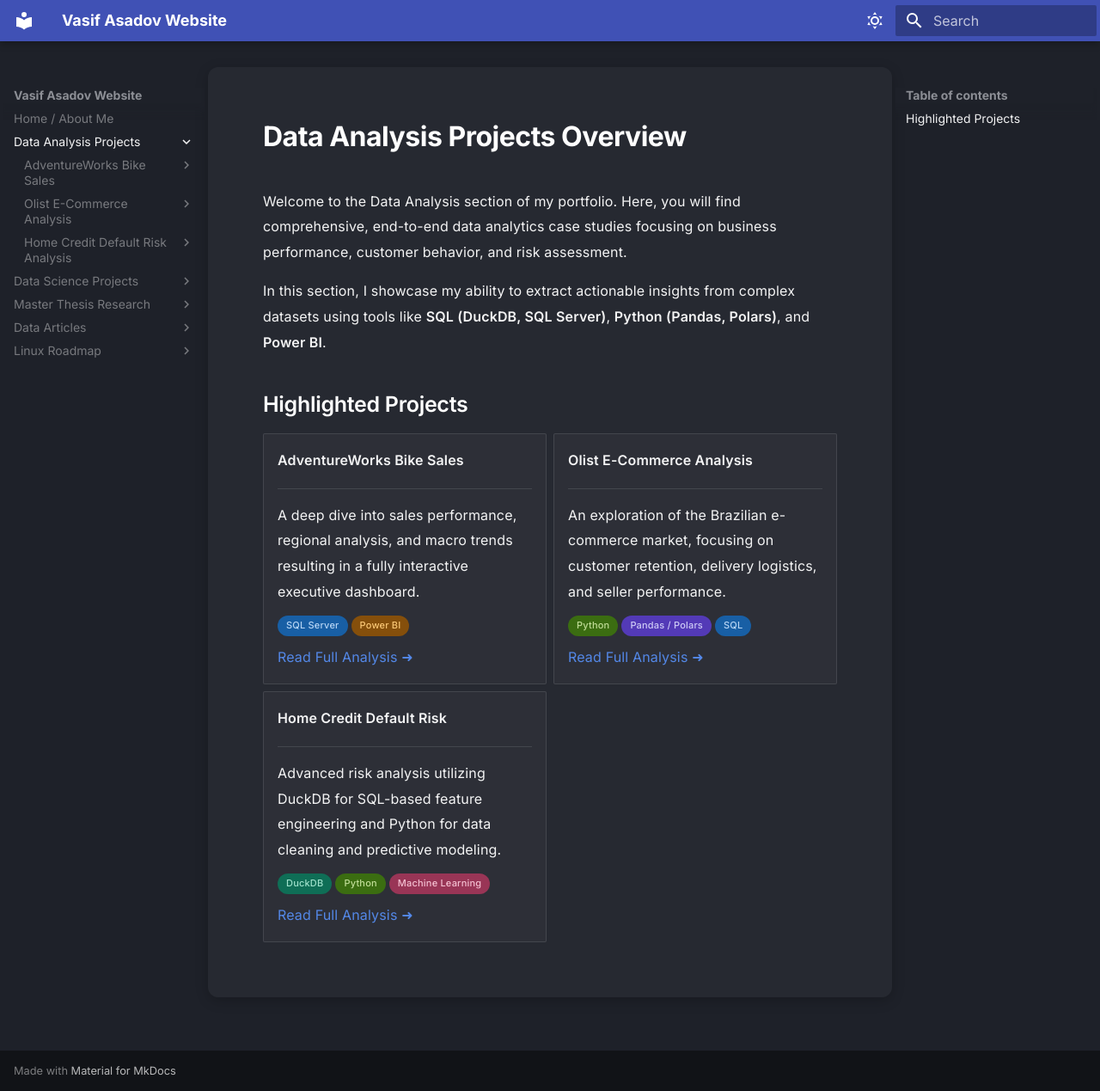
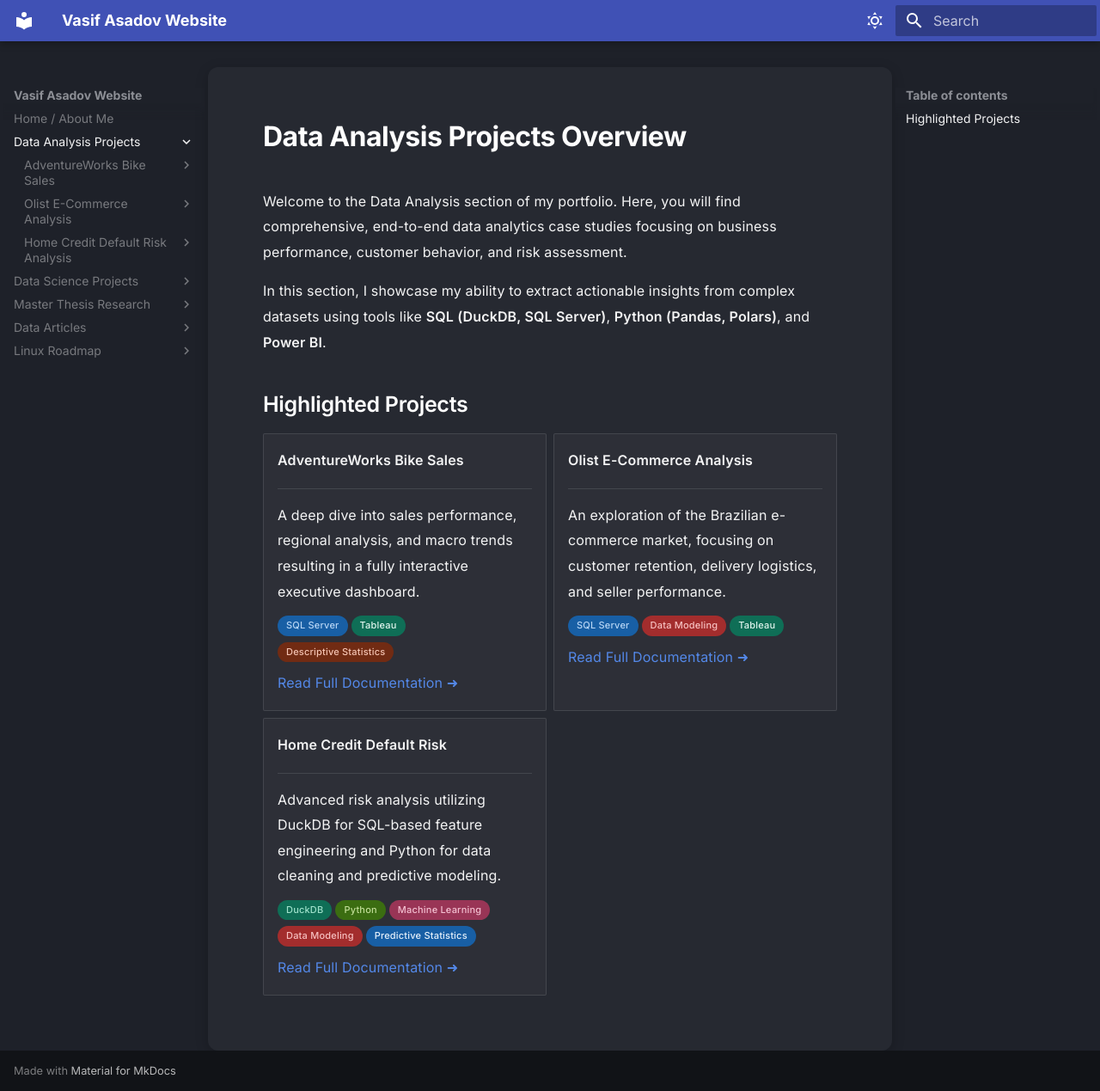
Before and after one commit to vasif-asadov1/Official_Website, an MkDocs documentation site: the page built from docs/data_analysis/index.md, in a window 1280 px wide and 1269 px high. Shown: the whole window at 86% size. Built offline with MkDocs 1.6.1 and Material for MkDocs 9.7.7, drawn with Linux system fonts in a browser that asks for light colours.

Commit message:
Modifications are applied

```diff
--- a/docs/data_analysis/index.md
+++ b/docs/data_analysis/index.md
@@ -14,9 +14,9 @@
 
     A deep dive into sales performance, regional analysis, and macro trends resulting in a fully interactive executive dashboard.
 
-    <span class="tag sql">SQL Server</span><span class="tag powerbi">Power BI</span>
+    <span class="tag sql">SQL Server</span><span class="tag tableau">Tableau</span> <span class="tag desc_stats">Descriptive Statistics</span>
 
-    [Read Full Analysis ➜](adventureworks_bike_sales/00_problem_description.md)
+    [Read Full Documentation ➜](adventureworks_bike_sales/00_problem_description.md)
 
 -   __Olist E-Commerce Analysis__
 
@@ -24,9 +24,9 @@
 
     An exploration of the Brazilian e-commerce market, focusing on customer retention, delivery logistics, and seller performance.
 
-    <span class="tag python">Python</span><span class="tag pandas">Pandas / Polars</span><span class="tag sql">SQL</span>
+    <span class="tag sql">SQL Server</span><span class="tag data_model">Data Modeling</span><span class="tag tableau">Tableau</span>
 
-    [Read Full Analysis ➜](olist_e_commerce/00_problem_description.md)
+    [Read Full Documentation ➜](olist_e_commerce/00_problem_description.md)
 
 -   __Home Credit Default Risk__
 
@@ -34,9 +34,9 @@
 
     Advanced risk analysis utilizing DuckDB for SQL-based feature engineering and Python for data cleaning and predictive modeling.
 
-    <span class="tag duckdb">DuckDB</span><span class="tag python">Python</span><span class="tag ml">Machine Learning</span>
+    <span class="tag duckdb">DuckDB</span><span class="tag python">Python</span><span class="tag ml">Machine Learning</span> <span class="tag data_model">Data Modeling</span><span class="tag pred_stats">Predictive Statistics</span>
 
-    [Read Full Analysis ➜](home_credit_risk/00_problem_description.md)
+    [Read Full Documentation ➜](home_credit_risk/00_problem_description.md)
 
 
 </div>
--- a/docs/stylesheets/extra.css
+++ b/docs/stylesheets/extra.css
@@ -202,5 +202,9 @@
 .tag.gcp        { background: #854F0B; color: #FAEEDA; }
 .tag.tableau    { background: #0F6E56; color: #E1F5EE; }
 .tag.databricks { background: #993C1D; color: #F5C4B3; }
+.tag.streamlit   { background: #0C447C; color: #B5D4F4; }
 .tag.sklearn    { background: #993556; color: #FBEAF0; }
 .tag.airflow    { background: #3C3489; color: #EEEDFE; }
+.tag.desc_stats  { background: #712B13; color: #F5C4B3; }
+.tag.data_model  { background: #A32D2D; color: #F7C1C1; }
+.tag.pred_stats  { background: #185FA5; color: #E6F1FB; }
```
Also changed, not shown: docs/data_science/index.md (+25 -1 lines).
